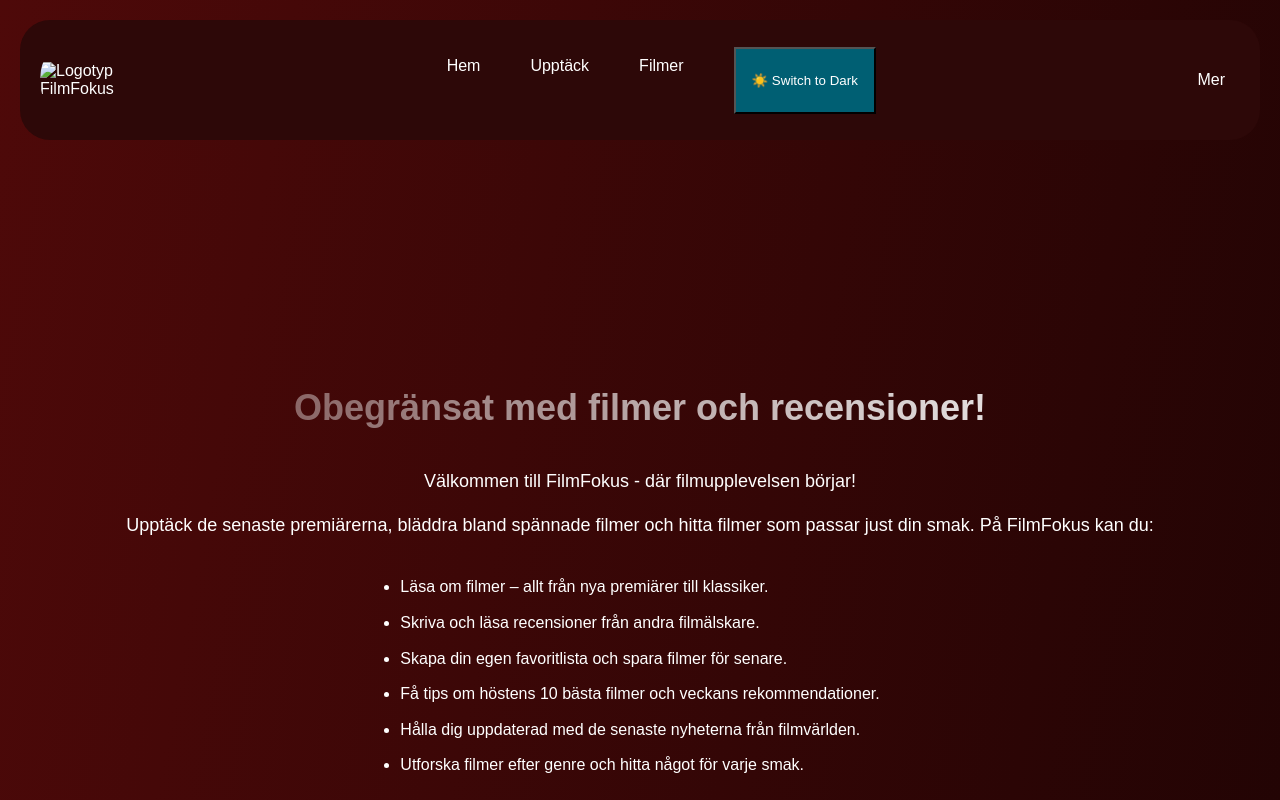
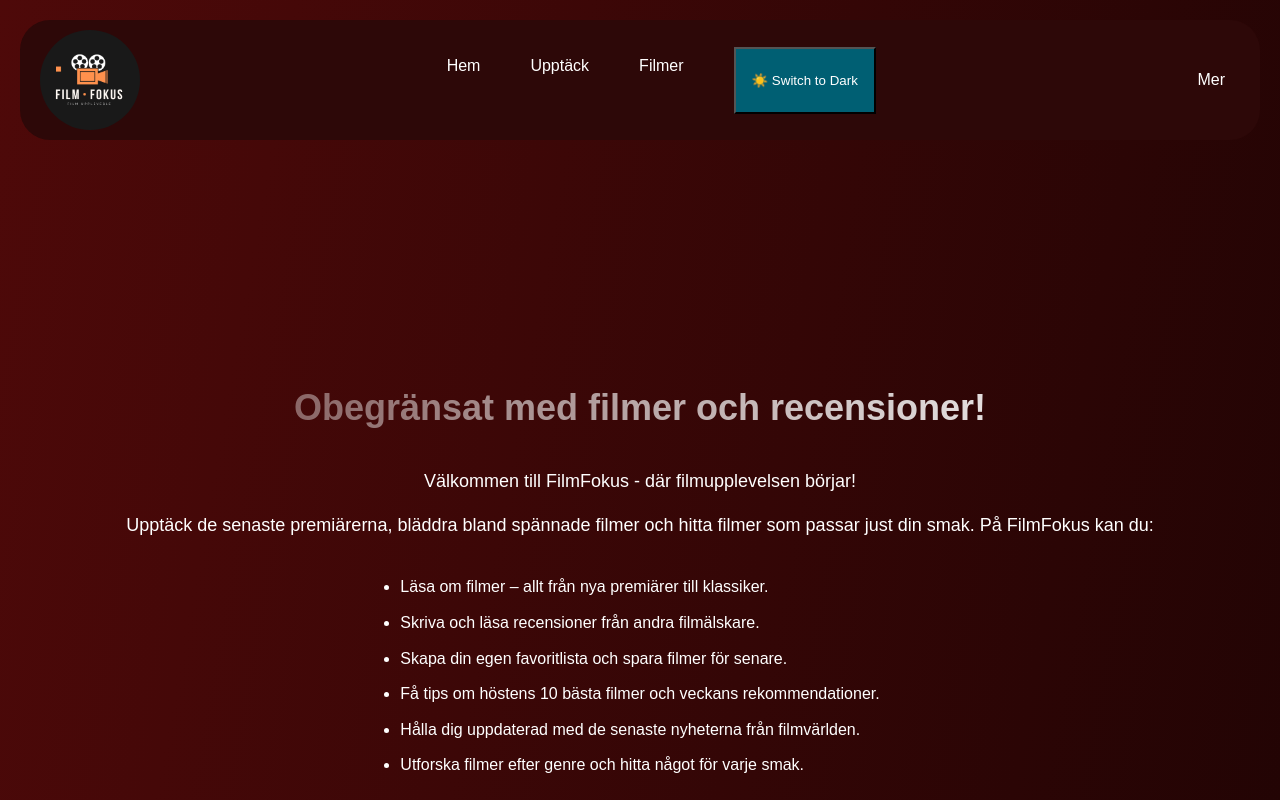
Before and after one commit to darunbjork/NetflixApp, a plain HTML site: page frontend/index.html in a window 1280 px wide. Shown: the top 800 px of the page. Drawn offline with Linux system fonts and the light colour scheme.

Commit message:
added logo img and linked to it (#15)

```diff
--- a/frontend/index.html
+++ b/frontend/index.html
@@ -9,7 +9,7 @@
   <body>
     <header>
       <div class="logo-container">
-        <img src="Film-Fokus.png" alt="Logotyp FilmFokus" />
+        <img src="./img/Film-Fokus.png" alt="Logotyp FilmFokus" />
       </div>
 
       <input type="checkbox" id="menu-toggle" />
```
Also changed, not shown: frontend/filmer.html (+1 -1 lines), frontend/kontakt.html (+1 -1 lines), frontend/movie-detalis.html (+1 -1 lines), frontend/om-oss.html (+1 -1 lines), frontend/premiärer.html (+1 -1 lines), frontend/img/Film-Fokus.png (added).
